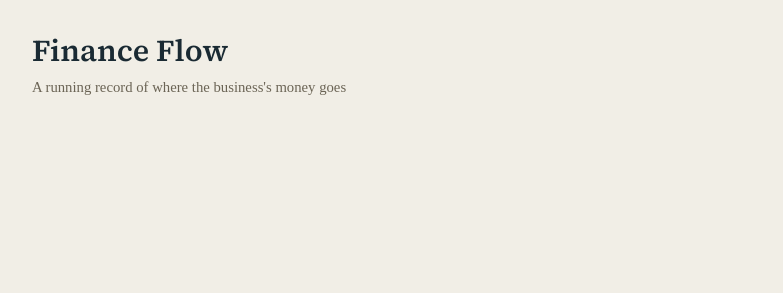
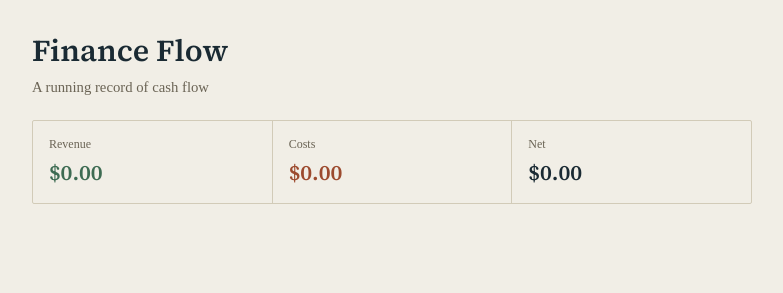
Before and after one commit to 13ryanking/FinanceFlow1, a plain HTML site: page index.html in a window 1280 px wide. Shown: the whole page, without its empty margins (248-1031 px from the left). Drawn offline with Linux system fonts and the light colour scheme.

Commit message:
adding foundation for styling

```diff
--- a/index.html
+++ b/index.html
@@ -83,12 +83,29 @@
         .sum-val.income  { color: var(--green); }
         .sum-val.expense { color: var(--rust); }
 
+
     </style>
 </head>
 <body>
     <div class="wrap">
         <h1>Finance Flow</h1>
-        <p class="sub">A running record of where the business's money goes</p>
+        <p class="sub">A running record of cash flow</p>
+                <div class="summary">
+            <div class="sum-cell">
+                <div class="sum-label">Revenue</div>
+                <div class="sum-val income" id="sumIncome">$0.00</div>
+            </div>
+            <div class="sum-cell">
+                <div class="sum-label">Costs</div>
+                <div class="sum-val expense" id="sumExpense">$0.00</div>
+            </div>
+            <div class="sum-cell">
+                <div class="sum-label">Net</div>
+                <div class="sum-val" id="sumNet">$0.00</div>
+            </div>
+        </div>
+
+        </div>
     </div>
 </body>
 </html>
```
